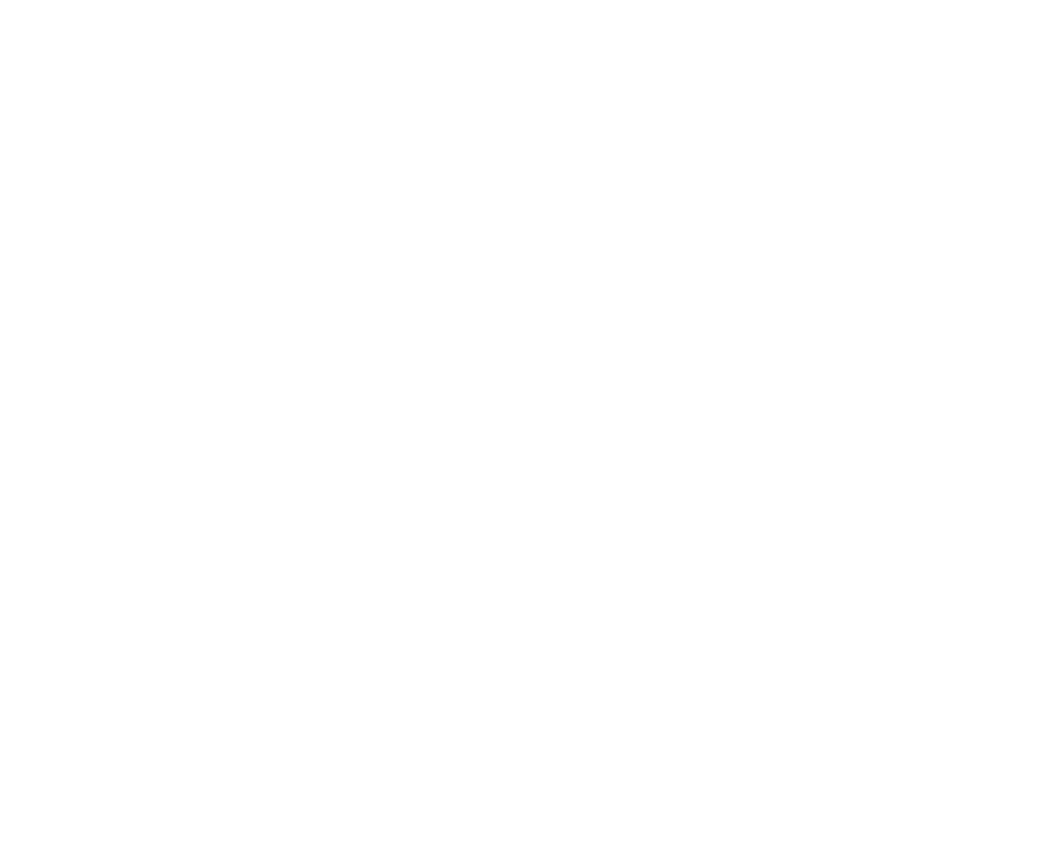
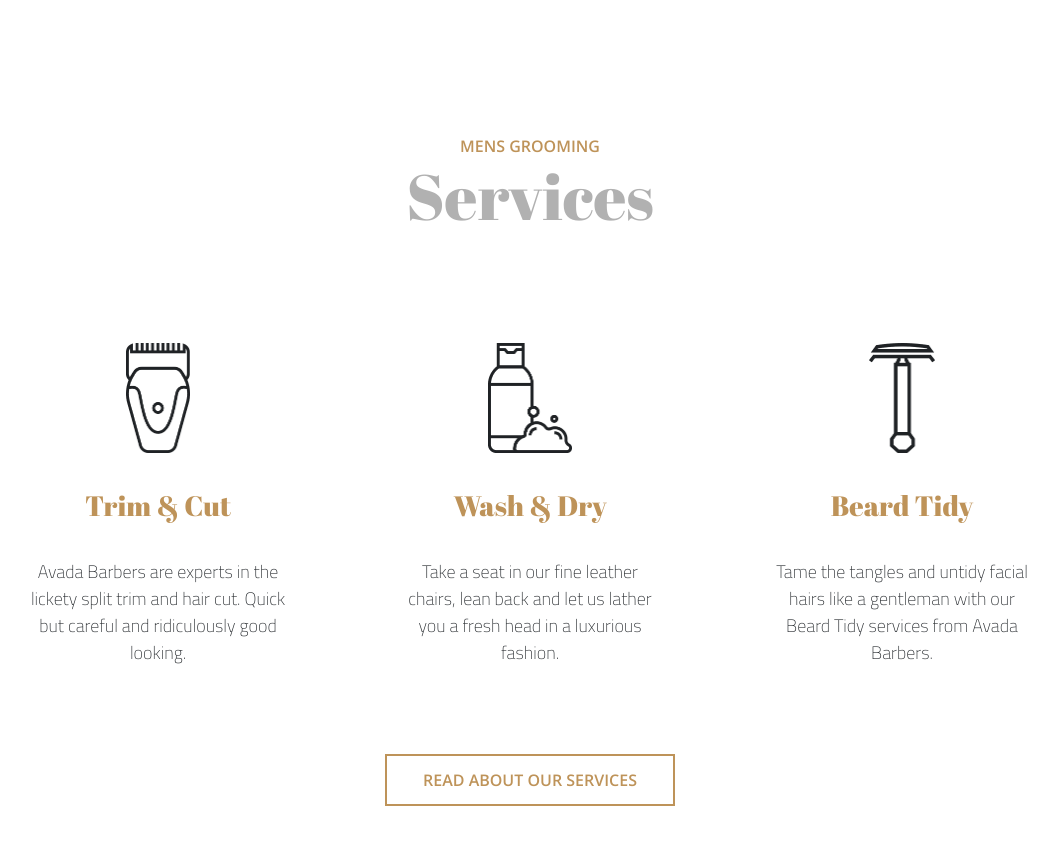
Before and after one commit to CyskoFR/proj-html-vuejs, a Vue app: page / in a window 1280 px wide. Shown: the part 1660-2504 px from the top of the page, without its empty margins (110-1168 px from the left). Before the commit the page ends 1635 px from the top, so only its background shows below. Built offline with nearby package versions, Linux system fonts and the light colour scheme.

Commit message:
add servicesSection

```diff
--- a/src/assets/style/global-parts/_typography.scss
+++ b/src/assets/style/global-parts/_typography.scss
@@ -1,14 +1,15 @@
 @import url('https://fonts.googleapis.com/css2?family=Abril+Fatface&display=swap');
 @import url('https://fonts.googleapis.com/css2?family=Roboto:wght@100;300;400;500;700;900&display=swap');
 @import url('https://fonts.googleapis.com/css2?family=Titillium+Web:wght@200;300;400;600;700;900&display=swap');
+@import url('https://fonts.googleapis.com/css2?family=Open+Sans:wght@300;400;500;600;700;800&display=swap');
 
 body {
-    font-family: 'Roboto', sans-serif;
+    font-family: 'Open Sans', sans-serif;
 }
 
 h1, h2, h3, h4, h5, h6 {
     font-family: 'Abril Fatface', cursive;
-    margin-bottom: var(--main-margin-bottom);
+    margin-bottom: var(--main-margin-y);
 }
 
 h1 {
--- a/src/assets/style/global-parts/_variables.scss
+++ b/src/assets/style/global-parts/_variables.scss
@@ -17,6 +17,6 @@
         MARGINS
     -------------------- */
 
-    --main-margin-bottom: 2.1875rem;
+    --main-margin-y: 2.25rem;
 
 }
--- a/src/components/MainComponent.vue
+++ b/src/components/MainComponent.vue
@@ -2,13 +2,15 @@
     <main>
         <jumbotronSection/>
         <meetSection/>
+        <servicesSection/>
     </main>
 </template>
 
 <script>
 
-import jumbotronSection from '../micro-components/jumbotronSection.vue'
-import meetSection from '../micro-components/meetSection.vue'
+import jumbotronSection from '../sections/jumbotronSection.vue'
+import meetSection from '../sections/meetSection.vue'
+import servicesSection from '../sections/servicesSection.vue'
 
 export default {
 
@@ -25,6 +27,7 @@
     components: {
         jumbotronSection,
         meetSection,
+        servicesSection,
     }
 
 }
--- /dev/null
+++ b/src/micro-components/card.vue
@@ -0,0 +1,49 @@
+<template>
+    <div class="card">
+        <img :src="require('@/assets/img/' + card.img + '')" alt="">
+        <h3>{{card.title}}</h3>
+        <p>{{card.description}}</p>
+    </div>
+</template>
+
+<script>
+
+export default {
+
+    name: 'mainButton',
+
+    props: {
+        card: Object,
+    }
+
+}
+
+</script>
+
+<style lang="scss" scoped>
+
+.card {
+    display: flex;
+    flex-direction: column;
+    align-items: center;
+    text-align: center;
+    margin: 0 42px;
+    border: none;
+}
+
+img {
+    height: 6.875rem;
+    margin-bottom: var(--main-margin-y);
+    margin-top: var(--main-margin-y);
+}
+
+h3 {
+    color: var(--primary-color);
+}
+
+p {
+    font-size: 1.125rem;
+    font-weight: 200;
+}
+
+</style>
--- a/src/nano-components/mainButton.vue
+++ b/src/nano-components/mainButton.vue
@@ -3,6 +3,7 @@
 </template>
 
 <script>
+
 export default {
 
     name: 'mainButton',
@@ -12,6 +13,7 @@
     }
 
 }
+
 </script>
 
 <style lang="scss" scoped>
--- a/src/micro-components/jumbotronSection.vue
+++ b/src/sections/jumbotronSection.vue
@@ -76,7 +76,7 @@
         background-color: var(--primary-color);
         opacity: 1;
         margin: 0;
-        margin-bottom: var(--main-margin-bottom);
+        margin-bottom: var(--main-margin-y);
     }
 
     p {
--- a/src/micro-components/meetSection.vue
+++ b/src/sections/meetSection.vue
@@ -56,7 +56,6 @@
 .uptext {
     color: var(--primary-color);
     font-weight: 600;
-    margin-bottom: 1rem;
 }
 
 </style>
--- /dev/null
+++ b/src/sections/servicesSection.vue
@@ -0,0 +1,106 @@
+<template>
+    <div class="bg">
+        <div class="triangle_shape"></div>
+        <div class="container">
+            <div class="uptext">MENS GROOMING</div>
+            <h2>Services</h2>
+            <div class="row">
+                <card class="col" :card="card" v-for="card in cards" :key="card.name"></card>
+            </div>
+            <mainButton class="button" :button="meetButton"/>
+        </div>
+    </div>
+</template>
+
+<script>
+
+import mainButton from '../nano-components/mainButton.vue'
+import card from '../micro-components/card.vue'
+
+export default {
+
+    name: 'servicesSection',
+
+    data() {
+        return {
+            meetButton: {
+                text: 'READ ABOUT OUR SERVICES',
+                link: '#',
+            },
+            cards: [
+                {
+                    name: 'obj-1',
+                    img: "avadabarbers-trimcut-icon-before.png",
+                    title: 'Trim & Cut',
+                    description: 'Avada Barbers are experts in the lickety split trim and hair cut. Quick but careful and ridiculously good looking.',
+                },
+                {
+                    name: 'obj-2',
+                    img: 'avadabarbers-washndry-icon.png',
+                    title: 'Wash & Dry',
+                    description: 'Take a seat in our fine leather chairs, lean back and let us lather you a fresh head in a luxurious fashion.',
+                },
+                {
+                    name: 'obj-3',
+                    img: 'avadabarbers-beardtrim-icon.png',
+                    title: 'Beard Tidy',
+                    description: 'Tame the tangles and untidy facial hairs like a gentleman with our Beard Tidy services from Avada Barbers.',
+                },
+            ]
+        }
+    },
+
+    components: {
+
+        mainButton,
+        card,
+
+    }
+
+}
+
+</script>
+
+<style lang="scss" scoped>
+
+.bg {
+    position: relative;
+    width: 100%;
+    background-color: white;
+}
+
+.container {
+    display: flex;
+    flex-direction: column;
+    justify-content: center;
+    align-items: center;
+    width: var(--main-container-width);
+    height: 990px;
+}
+
+.row {
+    width: 100%;
+    margin-bottom: var(--main-margin-y);
+    margin-top: var(--main-margin-y);
+}
+
+.uptext {
+    color: var(--primary-color);
+    font-weight: 600;
+}
+
+.button {
+    margin-top: var(--main-margin-y);
+}
+
+.triangle_shape {
+    position: absolute;
+    display: block;
+    background-color: white;
+    height: 100px;
+    width: 100%;
+    top: -99px;
+    clip-path: polygon(50% 0%, 0% 100%, 100% 100%);
+}
+
+</style>
```
